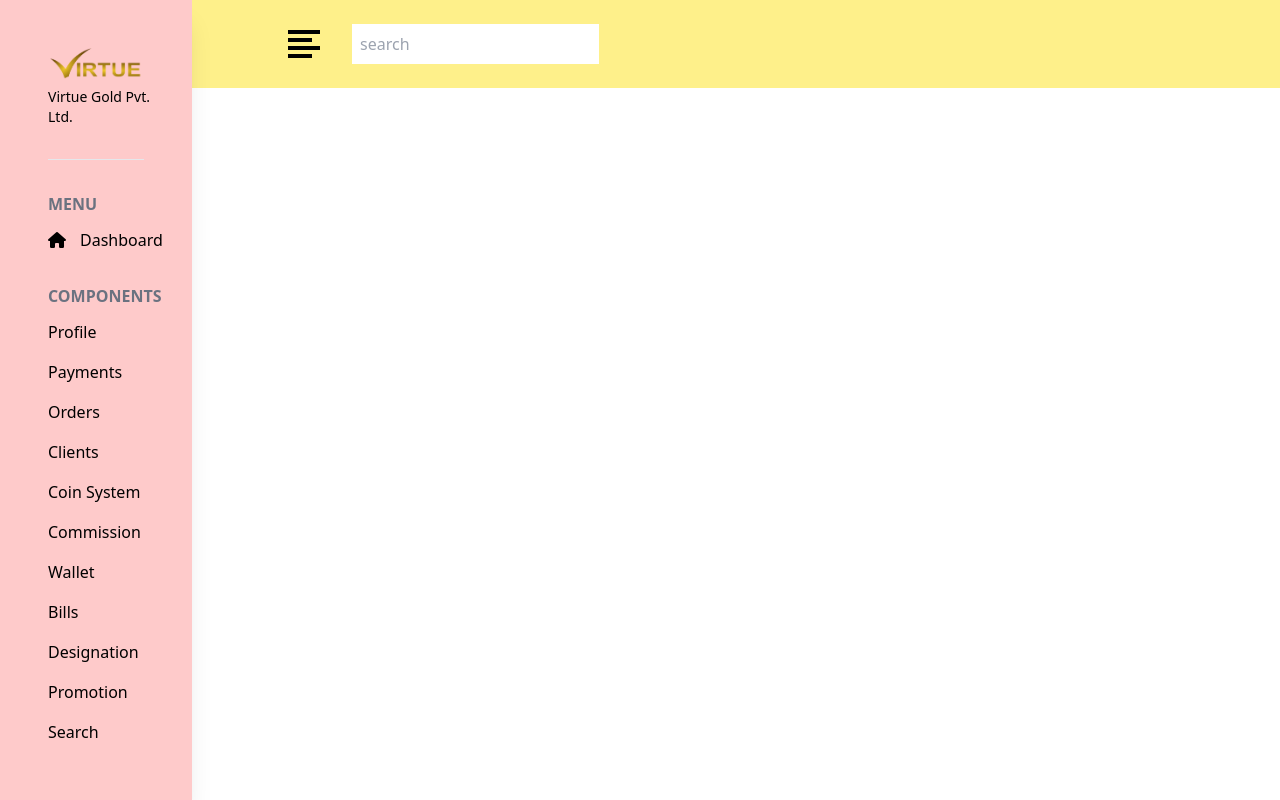
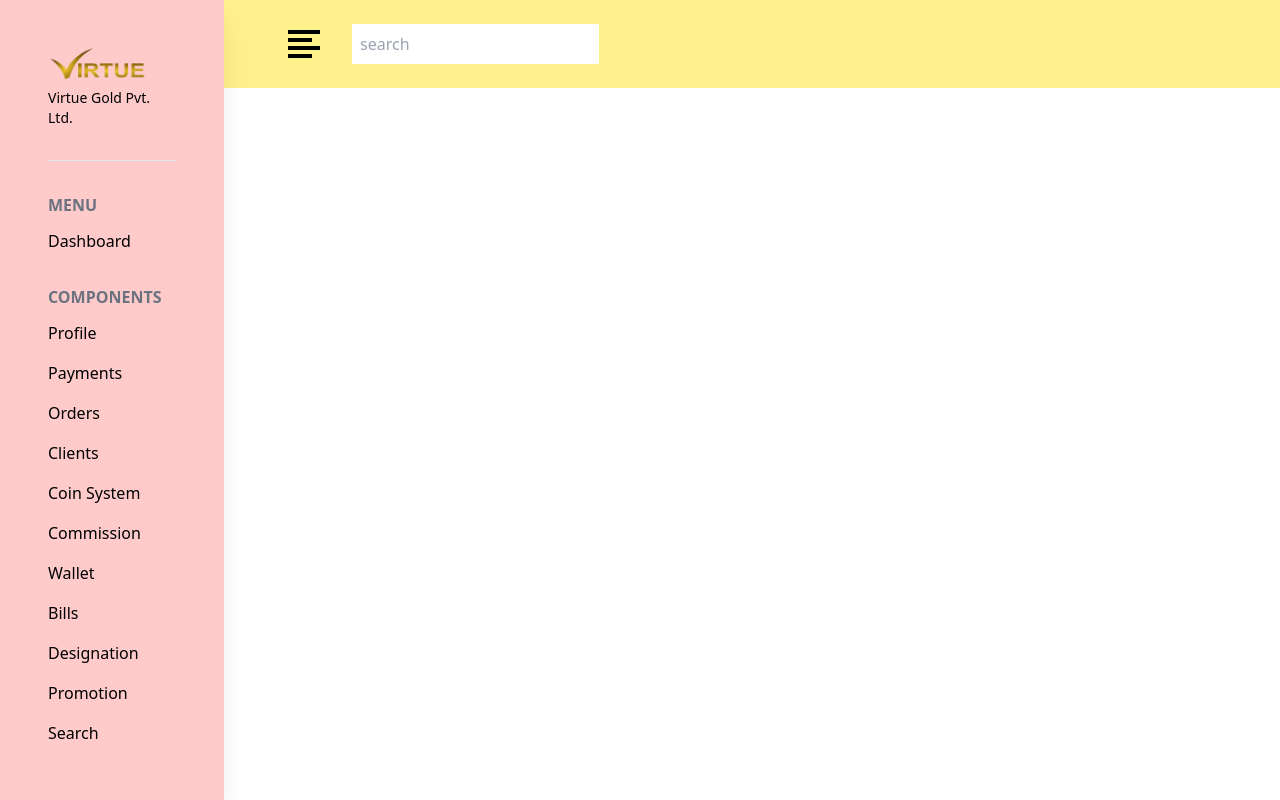
Before and after one commit to Raushan-Kumar95/virtue-gold-Givni, a React (Vite) app: page / in a window 1280 px wide. Built offline with nearby package versions, Linux system fonts and the light colour scheme.

Commit message:
added fuctionality to sidebar

```diff
--- a/src/components/sidebar/Sidebar.jsx
+++ b/src/components/sidebar/Sidebar.jsx
@@ -10,16 +10,16 @@ const Sidebar = () => {
 
     const [open, setOpen] = useState(false)
 
-    let navopenState = "absolute  -left-24"
+    let navopenState = " absolute -left-36 block "
 
-    let navcloseState = "w-48"
+    let navcloseState = " block "
 
-    console.log(open)
+    // console.log(open)
 
     return (
         <div className='flex w-full absolute z-20'>
 
-            <div className={`fixed overflow-y-scroll h-full overflow-x-none  md:flex shadow-xl top-0 left-0 bg-red-200  flex flex-col gap-8 h-screen px-12 py-12  ${open ?  navopenState : navcloseState}`}>
+            <div className={`fixed overflow-y-scroll h-full overflow-x-none  md:flex shadow-xl top-0 left-0 bg-red-200  flex flex-col gap-8 h-screen px-12 py-12 md:block ${open ?  navopenState : navcloseState}`}>
                 <header className=' flex flex-col gap-2 justify-center w-full'>
 
                     {open ?
@@ -44,8 +44,8 @@ const Sidebar = () => {
                             {Menu.map((data) => {
                                 return (
 
-                                    <li className='flex gap-3 items-center' >
-                                        {open ? <i className={`${data.icon} w-5  text-2xl hidden`}></i> : <i className={`${data.icon} w-5`}></i>}
+                                    <li onClick={() => setOpen(true)} className='flex gap-3 items-center' >
+                                        <i className={`${data.icon} w-5  text-2xl hidden`}></i>
 
                                         {open ? "" : <h1>{data.name}</h1>}
                                     </li>
@@ -66,10 +66,10 @@ const Sidebar = () => {
 
                         {NavMainData.map((data) => {
                             return (
-                                <li className='flex gap-3 items-center' >
+                                <li  onClick={() => setOpen(true)} className='flex gap-3 items-center' >
                                     {/* {open ? <i className={`${data.icon} w-5  text-2xl hidden`}></i> : <i className={`${data.icon} w-5`}></i>} */}
 
-                                    {open ? "" : <NavLink to="">{data.title}</NavLink>}
+                                    {open ? "" : <NavLink to={`${data?.path}`}>{data.title}</NavLink>}
 
                                 </li>
                             )
```
